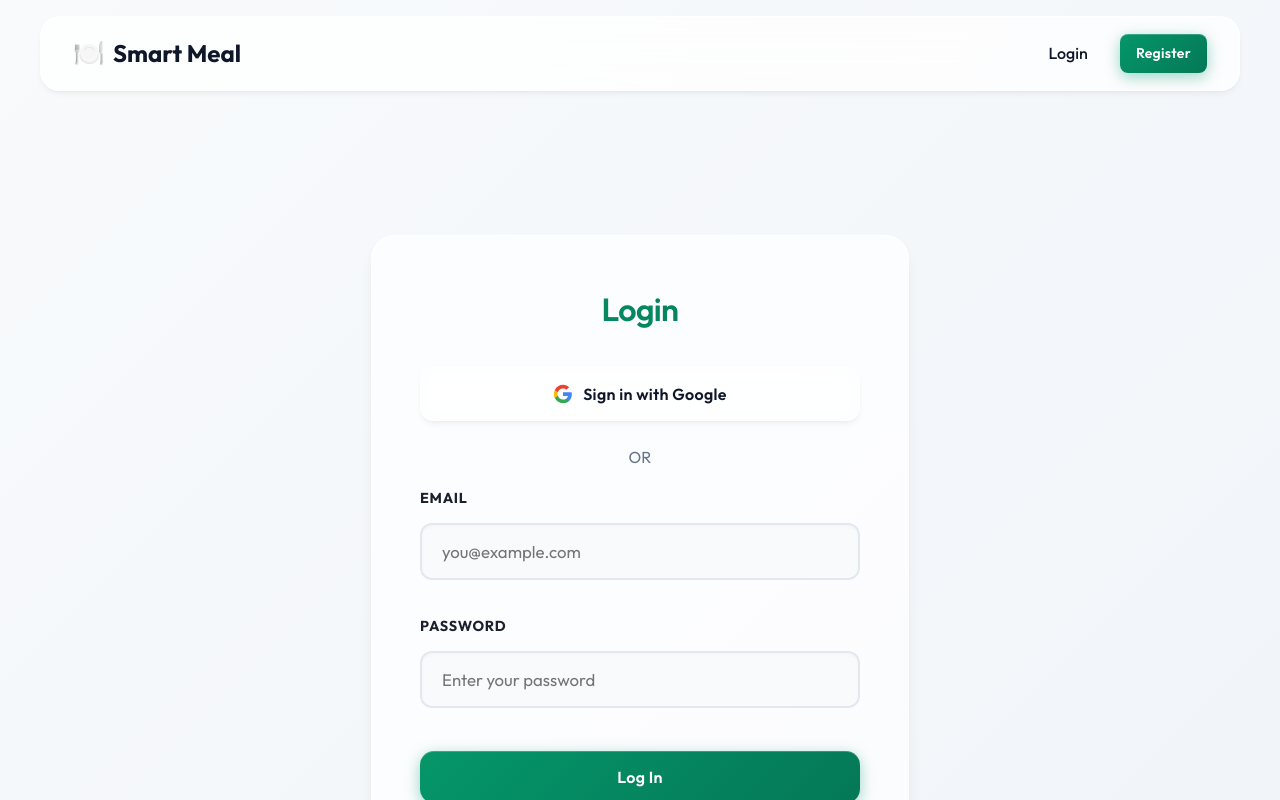
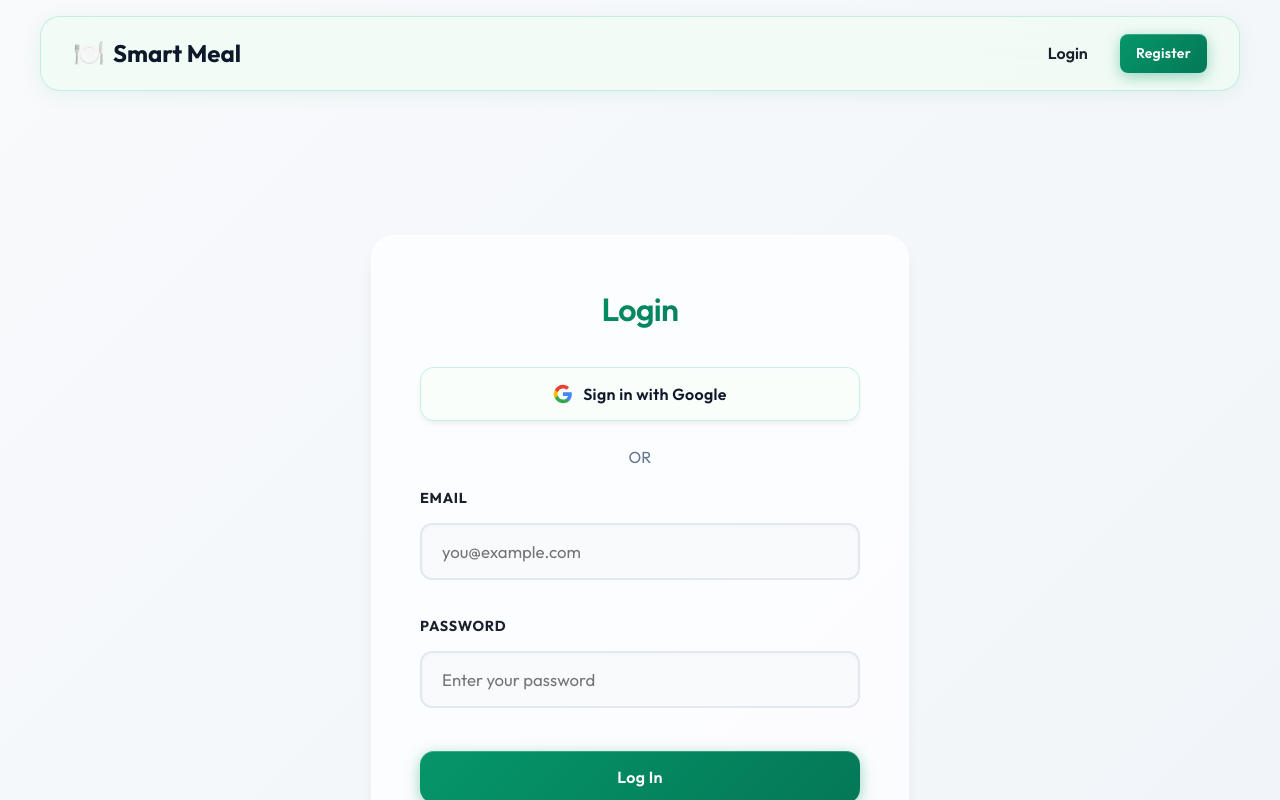
Before and after one commit to Raashidh-Rizvi/SmartMeal, a React (Vite) app in the folder smartmeal/frontend/: page /login in a window 1280 px wide. Shown: the top 800 px of the page. Built offline with nearby package versions, Linux system fonts and the light colour scheme.

Commit message:
feat: Add comprehensive styling for multi-page UI, single views, forms, and headers in `pages.css` and `index.css`.

```diff
--- a/smartmeal/frontend/src/index.css
+++ b/smartmeal/frontend/src/index.css
@@ -234,10 +234,10 @@ button:disabled {
 button:disabled::after { display: none; }
 
 .btn-secondary {
-  background: rgba(255, 255, 255, 0.05);
+  background: rgba(240, 253, 244, 0.4); /* Subtlest green tint */
   backdrop-filter: blur(8px);
   color: var(--text-main);
-  border: 1px solid var(--card-border);
+  border: 1px solid rgba(16, 185, 129, 0.2);
   box-shadow: var(--shadow-sm);
 }
 
@@ -422,12 +422,12 @@ button:disabled::after { display: none; }
   align-items: center;
   gap: 2rem;
   padding: 1rem 2rem;
-  background: var(--navbar-bg);
+  background: rgba(240, 253, 244, 0.75); /* Very light emerald tint */
   backdrop-filter: var(--glass-blur);
   -webkit-backdrop-filter: var(--glass-blur);
-  border: 1px solid var(--card-border);
+  border: 1px solid rgba(16, 185, 129, 0.2); /* Subtle emerald border */
   border-radius: 20px;
-  box-shadow: var(--shadow-sm);
+  box-shadow: 0 4px 20px rgba(5, 150, 105, 0.08);
   position: sticky;
   top: 1rem;
   z-index: 200;
@@ -530,10 +530,11 @@ button:disabled::after { display: none; }
 }
 
 .navbar-link {
-  color: var(--text-main);
-  font-weight: 500;
+  color: #1a202c;
+  font-weight: 600;
   position: relative;
   padding: 0.25rem 0;
+  transition: color 0.3s ease;
 }
 
 .navbar-link::after {
--- a/smartmeal/frontend/src/pages.css
+++ b/smartmeal/frontend/src/pages.css
@@ -79,7 +79,7 @@
 
 /* Page Headers */
 .page-header {
-  background: linear-gradient(135deg, #667eea 0%, #764ba2 100%);
+  background: linear-gradient(135deg, #764ba2 0%, #059669 100%);
   color: white;
   padding: 2rem 0;
   margin-bottom: 2rem;
@@ -269,7 +269,7 @@
   width: 40px;
   height: 40px;
   border: 4px solid #f3f3f3;
-  border-top: 4px solid #667eea;
+  border-top: 4px solid #059669;
   border-radius: 50%;
   animation: spin 1s linear infinite;
   margin-bottom: 1rem;
@@ -351,9 +351,9 @@
 }
 
 .recipe-tab.active {
-  background: linear-gradient(135deg, #667eea 0%, #764ba2 100%);
+  background: linear-gradient(135deg, #059669 0%, #10b981 100%);
   color: white;
-  box-shadow: 0 4px 10px rgba(118, 75, 162, 0.3);
+  box-shadow: 0 4px 12px rgba(5, 150, 105, 0.4);
   transform: scale(1.02);
 }
 
@@ -403,8 +403,8 @@
 
 .premium-input:focus, .premium-select:focus {
   outline: none;
-  border-color: #667eea;
-  box-shadow: 0 0 0 4px rgba(102, 126, 234, 0.1);
+  border-color: #059669;
+  box-shadow: 0 0 0 4px rgba(5, 150, 105, 0.1);
 }
 
 /* ==========================================================================
@@ -562,7 +562,7 @@
 
 .recipe-page-title {
   font-size: 2.5rem;
-  background: linear-gradient(135deg, #667eea 0%, #764ba2 100%);
+  background: linear-gradient(135deg, #059669 0%, #10b981 100%);
   -webkit-background-clip: text;
   background-clip: text;
   -webkit-text-fill-color: transparent;
@@ -626,7 +626,7 @@
   left: 0;
   width: 100%;
   height: 6px;
-  background: linear-gradient(90deg, #667eea 0%, #764ba2 100%);
+  background: linear-gradient(90deg, #059669 0%, #10b981 100%);
 }
 
 .recipe-form-wrapper button {
@@ -675,9 +675,9 @@
 .form-group input:not([type="file"]):focus,
 .form-group select:focus,
 .form-group textarea:focus {
-  border-color: #667eea;
+  border-color: #059669;
   background-color: white;
-  box-shadow: 0 0 0 4px rgba(102, 126, 234, 0.15);
+  box-shadow: 0 0 0 4px rgba(5, 150, 105, 0.15);
   transform: translateY(-2px);
   outline: none;
 }
@@ -737,8 +737,8 @@
 }
 
 .ingredient-row input:focus {
-  border-color: #667eea;
-  box-shadow: 0 0 0 3px rgba(102, 126, 234, 0.15);
+  border-color: #059669;
+  box-shadow: 0 0 0 3px rgba(5, 150, 105, 0.15);
   outline: none;
 }
 
@@ -765,7 +765,7 @@
 }
 
 .step-num {
-  background: linear-gradient(135deg, #667eea 0%, #764ba2 100%);
+  background: linear-gradient(135deg, #764ba2 0%, #059669 100%);
   color: white;
   width: 34px;
   height: 34px;
@@ -776,7 +776,7 @@
   font-weight: bold;
   flex-shrink: 0;
   margin-top: 5px;
-  box-shadow: 0 4px 10px rgba(118, 75, 162, 0.3);
+  box-shadow: 0 4px 10px rgba(5, 150, 105, 0.3);
 }
 
 .step-input {
@@ -792,9 +792,9 @@
 }
 
 .step-input:focus {
-  border-color: #667eea;
+  border-color: #059669;
   background-color: white;
-  box-shadow: 0 0 0 4px rgba(102, 126, 234, 0.15);
+  box-shadow: 0 0 0 4px rgba(5, 150, 105, 0.15);
   outline: none;
 }
 
```
